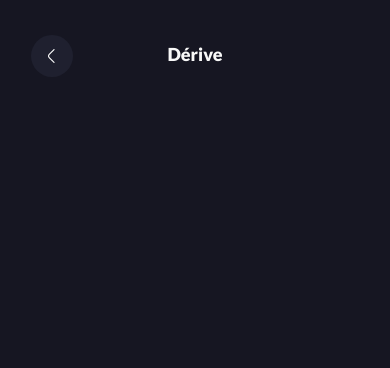
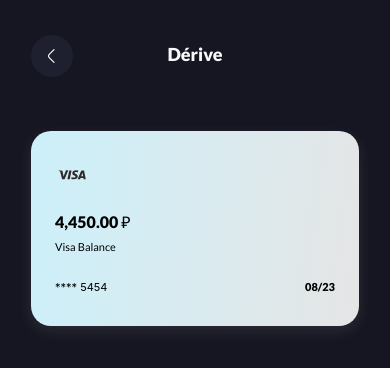
Before and after one commit to hschhhwwwo0o/derive, a React Native app: screen /Card in a window 390 px wide. Shown: the top 368 px of the page. Built offline with nearby package versions, Linux system fonts and the light colour scheme.

Commit message:
Card component

```diff
--- /dev/null
+++ b/components/Custom/Card/index.tsx
@@ -0,0 +1,65 @@
+import VisaSVG from "components/SVGs/Visa";
+import { LinearGradient } from "expo-linear-gradient";
+import React, { FunctionComponent } from "react";
+import { StyleSheet, Text, View } from "react-native";
+
+interface ICard {}
+
+const Card: FunctionComponent<ICard> = () => {
+  return (
+    <>
+      <LinearGradient colors={["#CCF0FA", "#E5E5E5"]} end={{ x: 0.9, y: 0.2 }} style={styles.minCard}>
+        <VisaSVG />
+        <View>
+          <Text style={styles.price}>4,450.00 ₽</Text>
+          <Text style={styles.typeBalance}>Visa Balance</Text>
+        </View>
+        <View style={styles.cardInfo}>
+          <Text style={styles.cardInfoText}>**** 5454</Text>
+          <Text style={[styles.cardInfoText, styles.cardInfoDate]}>08/23</Text>
+        </View>
+      </LinearGradient>
+    </>
+  );
+};
+
+const styles = StyleSheet.create({
+  minCard: {
+    height: 195,
+    width: "100%",
+    borderRadius: 20,
+    paddingHorizontal: 24,
+    display: "flex",
+    flexDirection: "column",
+    justifyContent: "space-between",
+    paddingBottom: 32,
+    paddingTop: 36,
+    shadowColor: "#eeeeee",
+    shadowOffset: {
+      width: 0,
+      height: 5,
+    },
+    shadowOpacity: 0.1,
+    shadowRadius: 14.78,
+    elevation: 14,
+  },
+  price: {
+    fontFamily: "Lato-Black",
+    fontSize: 16,
+  },
+  typeBalance: {
+    fontSize: 11,
+    marginTop: 7,
+    fontFamily: "Lato-Regular",
+  },
+  cardInfo: {
+    flexDirection: "row",
+    justifyContent: "space-between",
+    fontSize: 11,
+    fontFamily: "Lato-Regular",
+  },
+  cardInfoText: { fontSize: 11 },
+  cardInfoDate: { fontFamily: "Lato-Black" },
+});
+
+export default Card;
--- a/screens/Card/index.tsx
+++ b/screens/Card/index.tsx
@@ -3,13 +3,16 @@ import { StyleSheet, View } from "react-native";
 import AsyncStorage from "@react-native-async-storage/async-storage";
 import TheLayout from "layouts";
 import TopPanel from "components/UI/TopPanel";
+import Card from "components/Custom/Card";
 
 const CardScreen: FunctionComponent<IScreen> = ({ navigation }) => {
   return (
     <>
       <TheLayout>
         <TopPanel withBack navigation={navigation} />
-        <View style={styles.body}></View>
+        <View style={styles.body}>
+          <Card />
+        </View>
       </TheLayout>
     </>
   );
```
